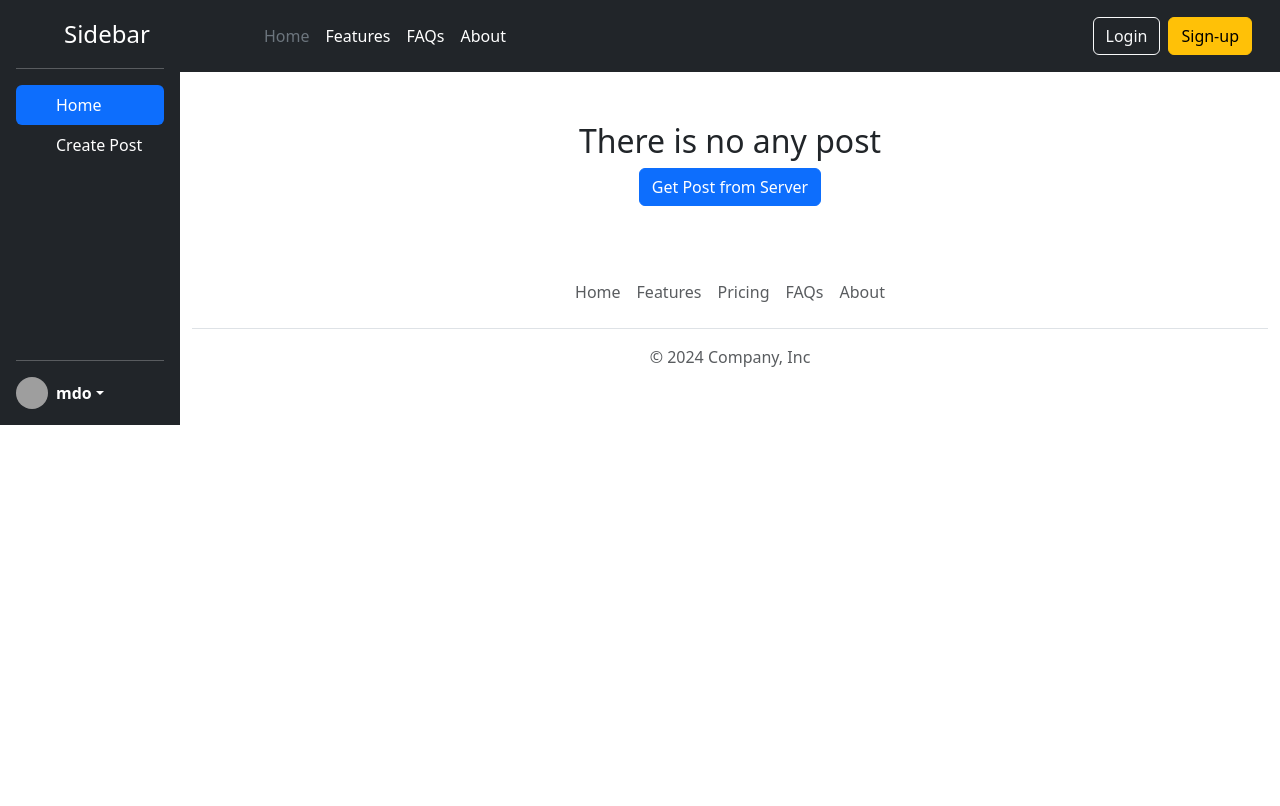
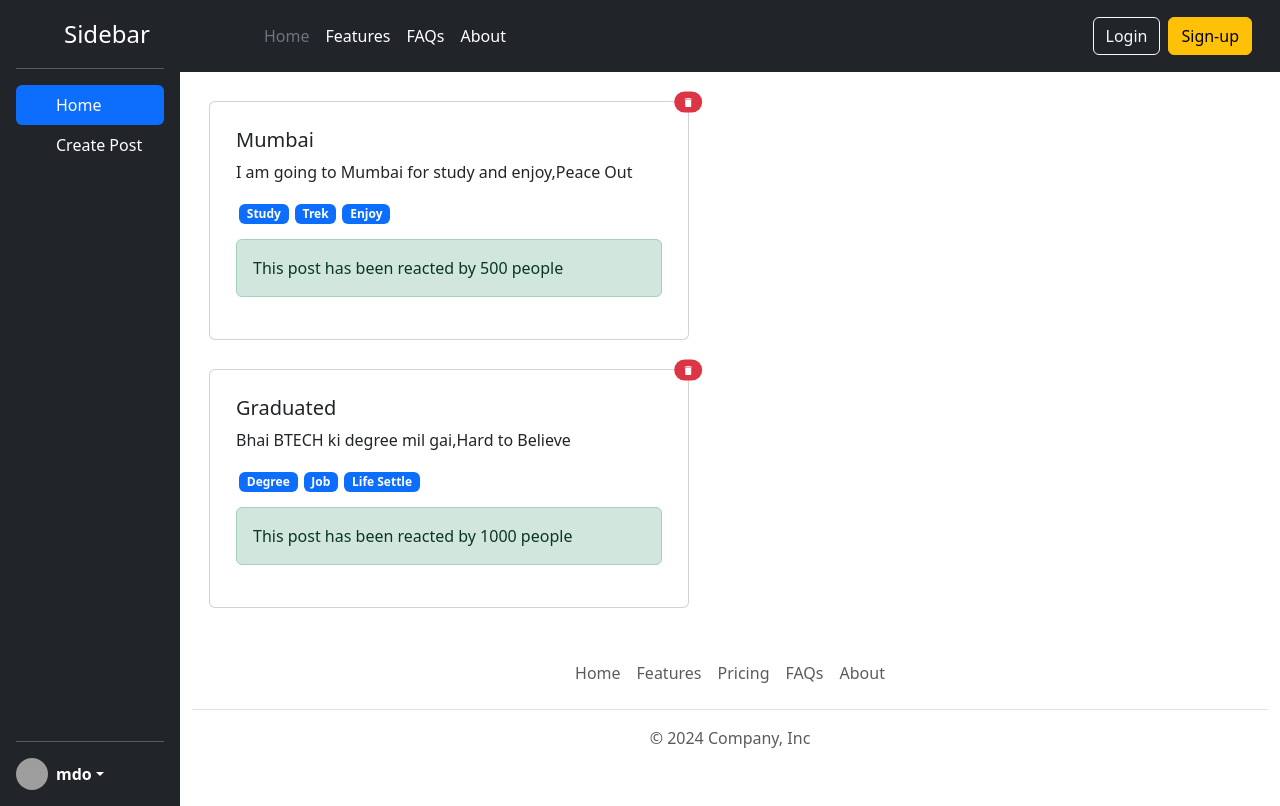
Before and after one commit to anuradhakumari2025/GrangerUI, a React (Vite) app: page / in a window 1280 px wide. Built offline with nearby package versions, Linux system fonts and the light colour scheme; grey boxes are pictures that could not be loaded.

Commit message:
Udate project and removed fetch data

```diff
--- a/src/Components/Post.jsx
+++ b/src/Components/Post.jsx
@@ -20,21 +20,11 @@ const Post = ({ post }) => {
         {/* <span className="badge text-bg-primary">{post.tags}</span>
                 since tag is array so we will use map function */}
 
-        {/* {post.tags.map((tag) => (
+        {post.tags.map((tag) => (
           <span className="badge text-bg-primary hashtag " key={tag}>
             {tag}
           </span>
         ))}
-        //This line throw error
-         */}
-
-        {post.tags &&
-          Array.isArray(post.tags) &&
-          post.tags.map((tag) => (
-            <span className="badge text-bg-primary hashtag" key={tag}>
-              {tag}
-            </span>
-          ))}
 
         <div className="alert alert-success reactions" role="alert">
           This post has been reacted by {post.reactions} people
--- a/src/Components/PostList.jsx
+++ b/src/Components/PostList.jsx
@@ -1,21 +1,11 @@
 import { useContext } from "react";
 import Post from "./Post";
 import { PostListData } from "../Store/post-list-store";
-import WelcomeMsg from "./WelcomeMsg";
 const PostList = () => {
-  const { postList, addInitialPosts } = useContext(PostListData);
-
-  const handleGetPost = () => {
-    fetch("https://dummyjson.com/posts")
-      .then((res) => res.json())
-      .then(data => {
-        addInitialPosts(data.posts);
-      });
-  };
+  const { postList} = useContext(PostListData);
 
   return (
     <>
-      {postList.length === 0 && <WelcomeMsg onGetPost={handleGetPost} />}
       {postList.map((post) => (
         <Post key={post.id} post={post} />
       ))}
--- a/src/Store/post-list-store.jsx
+++ b/src/Store/post-list-store.jsx
@@ -25,8 +25,7 @@ const postListReducer = (currentPostList, action) => {
 const PostListProvider = ({ children }) => {
   const [postList, dispatchPostList] = useReducer(
     postListReducer,
-    // DefaultPostList
-    []
+    DefaultPostList
   );
 
   const deletePost = (postId) => {
@@ -82,7 +81,7 @@ const PostListProvider = ({ children }) => {
   );
 };
 
-/*
+
 const DefaultPostList = [
   {
     id: "1",
@@ -101,6 +100,7 @@ const DefaultPostList = [
     tags: ["Degree", "Job", "Life Settle"],
   },
 ];
+/*
 //Removing this default value because I want that it fetch data from dummy server
 */
 
```
